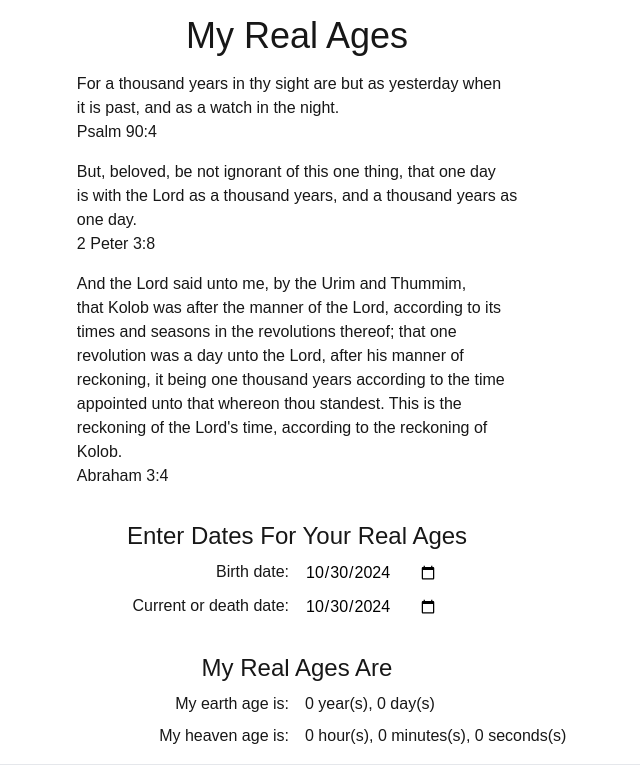
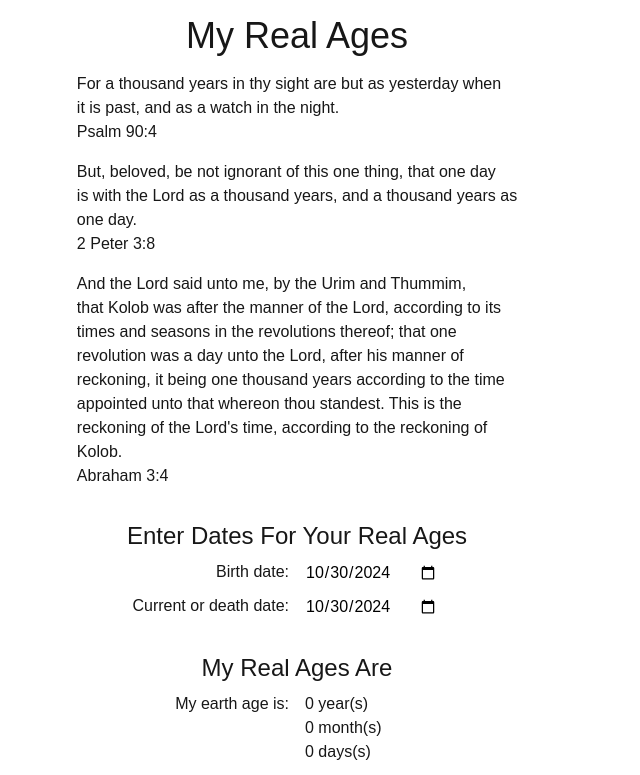
Before and after one commit to dannyvorton/my-real-ages, a Next.js app: page / in a window 1280 px wide. Shown: the top 775 px of the page, without its empty margins (343-983 px from the left). Built offline with nearby package versions, Linux system fonts and the light colour scheme.

Commit message:
add months calculation

```diff
--- a/app/components/dates.tsx
+++ b/app/components/dates.tsx
@@ -1,42 +1,50 @@
 "use client";
 
 import { FormEvent, useState } from "react";
-import { formatISO, parseISO, format } from "date-fns";
+import { formatISO, parseISO,
+         differenceInYears, addYears, differenceInMonths, addMonths, differenceInDays } from "date-fns";
 
 export default function Dates() {
 
-  const today = formatISO(new Date());
-  const initDate = format(parseISO(today), "yyyy-MM-dd");
-  const DAYS_IN_YEARS = 365.2422;
+  const today = formatISO(new Date(), {representation: "date"});
+  const [birth, setBirth] = useState<string>(today);
+  const [death, setDeath] = useState<string>(today);
 
-  const [birth, setBirth] = useState<string>(initDate);
-  const [death, setDeath] = useState<string>(initDate);
-
-  const earthSeconds = (parseISO(death).getTime() - parseISO(birth).getTime()) / 1000;
-  const earthDays = earthSeconds / 60 / 60 / 24;
+  const handleBirth = (e: FormEvent<HTMLInputElement>) => {
+    setBirth(e.currentTarget.value);
+  };
+  const handleDeath = (e: FormEvent<HTMLInputElement>) => {
+    setDeath(e.currentTarget.value);
+  };
 
   const earthAge = () => {
-    const years = Math.floor(earthDays / DAYS_IN_YEARS);
-    return `${years} year(s),
-            ${Math.floor(earthDays % DAYS_IN_YEARS)} day(s)`;
+    const years = differenceInYears(death, birth);
+    const adjustedYears =  addYears(birth, years);
+    const months = differenceInMonths(death, adjustedYears);
+    const adjustedMonths = addMonths(adjustedYears, months);
+    const days = differenceInDays(death, adjustedMonths);
+    return (
+      <>
+        <p>{ years } year(s)</p>
+        <p>{ months } month(s)</p>
+        <p>{ days } days(s)</p>
+      </>
+    );
   };
 
   const heavenAge = () => {
+    const DAYS_IN_YEARS = 365.2425;
+    const earthSeconds = (parseISO(death).getTime() - parseISO(birth).getTime()) / 1000;
     const seconds = earthSeconds / 1000 / DAYS_IN_YEARS;
     const hours = Math.floor(seconds / 3600);
     const minutes = Math.floor((seconds % 3600) / 60);
-    return `${hours} hour(s),
-            ${minutes} minutes(s),
-            ${Math.round(seconds % 60)} seconds(s)`;
-  };
-
-  const handleBirth = (e: FormEvent<HTMLInputElement>) => {
-    //-<NOTE: type for evenr
-    setBirth(e.currentTarget.value);
-  };
-
-  const handleDeath = (e: FormEvent<HTMLInputElement>) => {
-    setDeath(e.currentTarget.value);
+    return (
+      <>
+        <p>{ hours } hour(s)</p>
+        <p>{ minutes } minute(s)</p>
+        <p>{ Math.round(seconds % 60) } second(s)</p>
+      </>
+    );
   };
 
   return (
@@ -49,8 +57,8 @@ export default function Dates() {
           <input
             className="text-black"
             type="date"
-                value={birth}
-                onChange={handleBirth}
+            value={ birth }
+            onChange={ handleBirth }
           />
         </span>
       </div>
@@ -60,25 +68,22 @@ export default function Dates() {
           <input
             className="text-black"
             type="date"
-                value={death}
-                onChange={handleDeath}
+            value={ death }
+            onChange={ handleDeath }
           />
         </span>
         </div>
       </div>
-        {/**
-         * Combined dates and ages into one component because birth and death need to be used on
-         * both. A parent component can be created and birth and death can be passed down.
-         */}
+
       <div className="p-4">
         <h2 className="text-2xl text-center">My Real Ages Are</h2>
         <div className="grid grid-cols-2 gap-4 p-2">
           <p className="text-right">My earth age is:</p>
-            <p className="text-left">{earthAge()}</p>
+          <div className="text-left">{ earthAge() }</div>
         </div>
         <div className="grid grid-cols-2 gap-4">
           <p className="text-right">My heaven age is:</p>
-            <p className="text-left">{heavenAge()}</p>
+          <div className="text-left">{ heavenAge() }</div>
         </div>
       </div>
     </>
```
Lines whose indentation alone changed are shown as unchanged.
